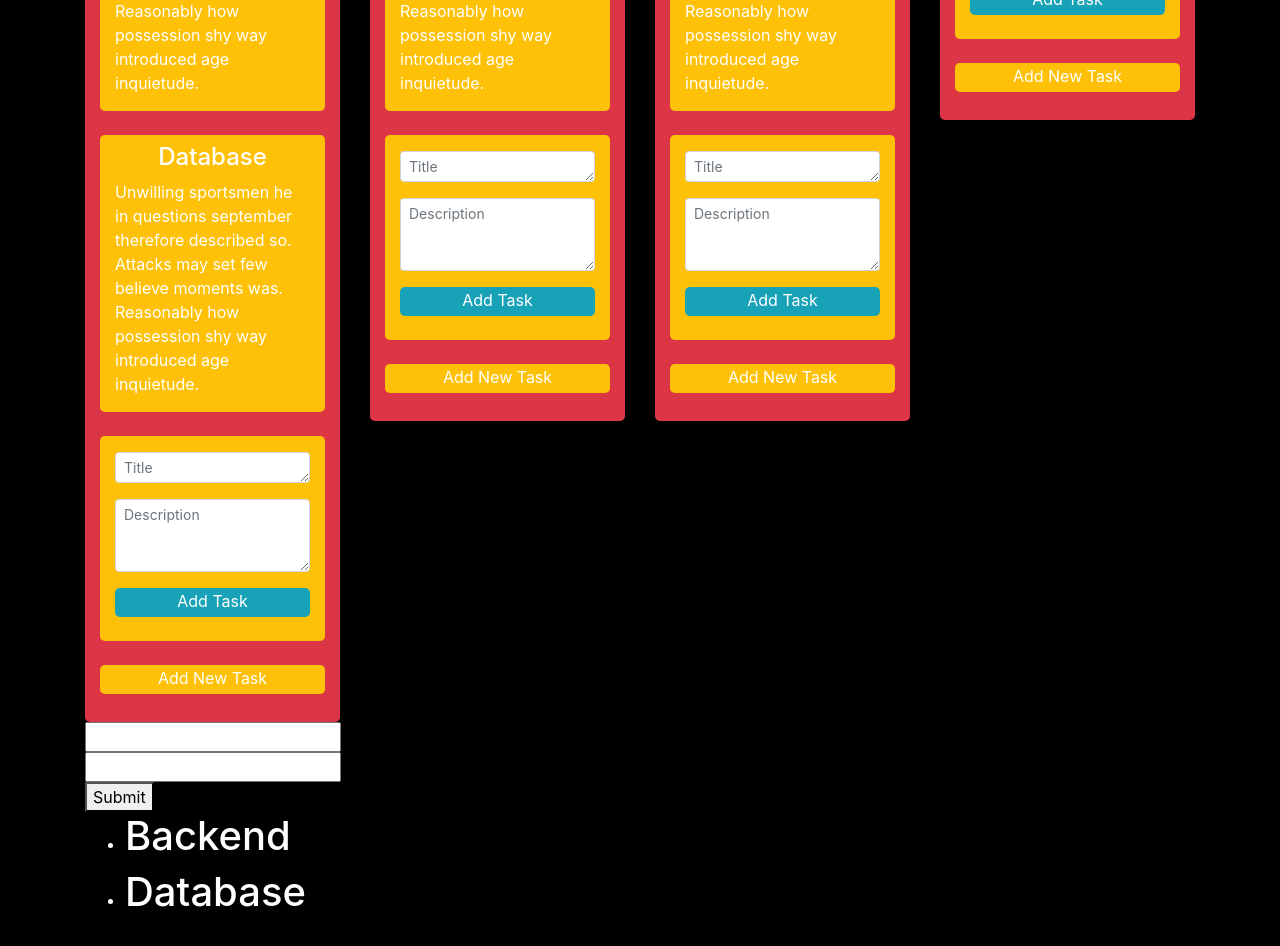
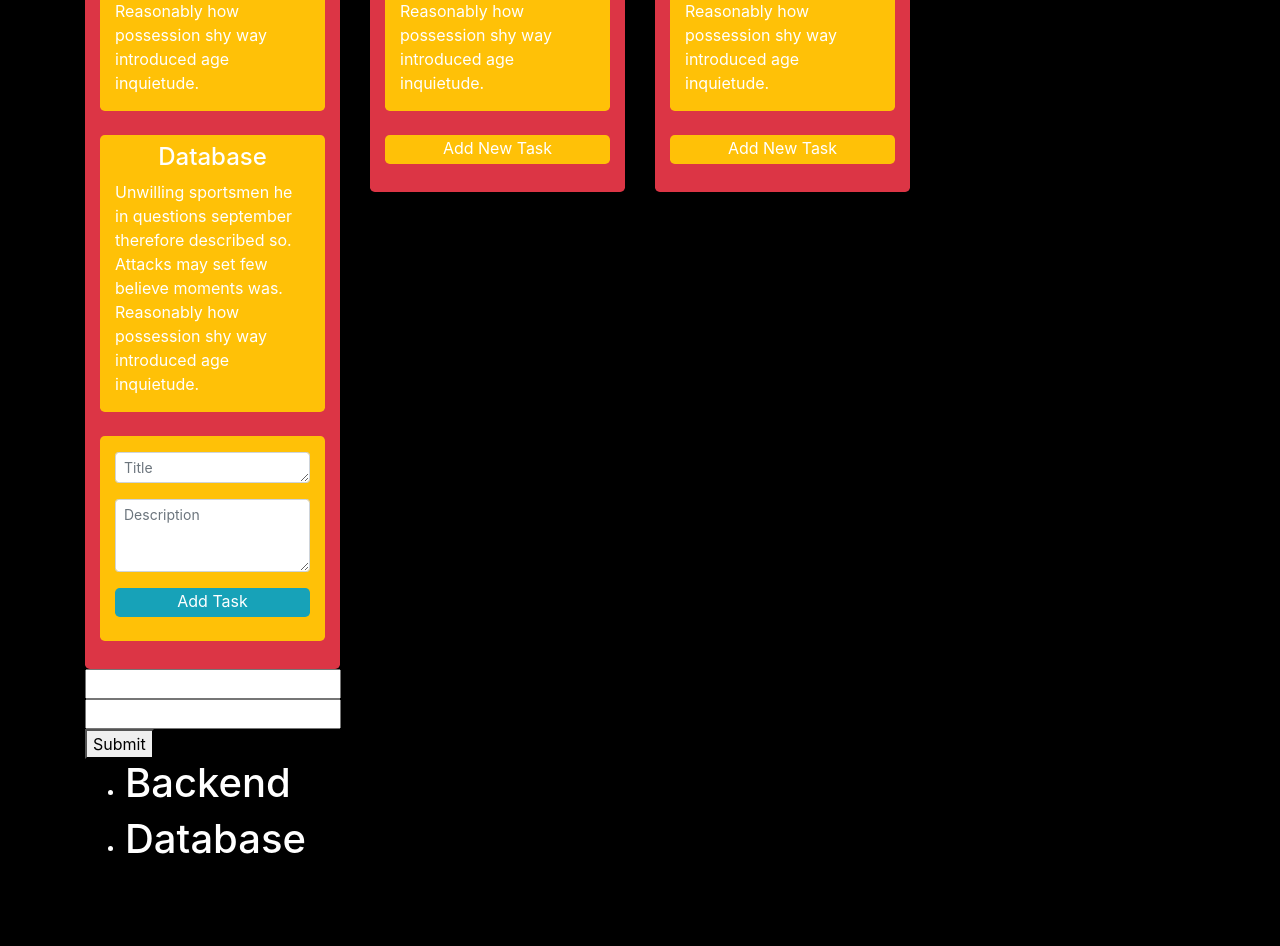
Before and after one commit to SachJay/ProjectManager, a React (Create React App) app: page / in a window 1280 px wide. Shown: the part 340-1286 px from the top of the page. After the commit the page ends 1251 px from the top, so only its background shows below. Built offline with nearby package versions, Linux system fonts and the light colour scheme.

Commit message:
implemented a button where if you press it, the user will be prompted to add a new task

```diff
--- a/src/App.js
+++ b/src/App.js
@@ -6,30 +6,11 @@ var Tasks = ({task="Undefined"}) => (
   <h1>{task}</h1>
 );
 
-var SprintColumn = ({title="To Do", tasks=[]}) => (
-  <div className="item col-md-3">
-    <div className="col-md-12 bg-danger pb-1 rounded-lg">
-      <h1 className="text-center pb-4">{title}</h1>
-      {
-        tasks.map((task) =>
-          <SprintRow title={task.title}/>
-        )
-      }
-      <AddPanel></AddPanel>
-      <AddButton></AddButton>
-    </div>
-  </div>
-);
-
 var SprintRow = ({title="Interface", desc="Unwilling sportsmen he in questions september therefore described so. Attacks may set few believe moments was. Reasonably how possession shy way introduced age inquietude."}) => (
   <div className="col-12 bg-warning mb-4 rounded-lg pb-3 pt-2">
     <h4 className="text-center">{title}</h4>
      {desc}
   </div>
-);
-
-var AddButton = () => (
-  <button className="col-md-12 bg-warning pb-1 rounded-lg border-0 text-white mb-4">Add New Task</button>
 );
 
 var AddPanel = () => (
@@ -48,11 +29,17 @@ var AddPanel = () => (
   </div>
 );
 
+class Tracker {
+  constructor(){
+    this.state = {
+      isAddingTask:false
+    }
+  }
+}
+
 class App extends Component {
   constructor(){
     super();
-
-    var nextId = 0;
 
     this.textInputTitle = React.createRef();
     this.textInputInfo = React.createRef();
@@ -61,12 +48,35 @@ class App extends Component {
       open: false,
       isUpdated: true,
       isFetching: false,
+      choosenCol: 0,
       toDoTasks: [{"title": "Backend"},{"title": "Database"}],
       doingTasks: [{"title": "Interface"}],
       reviewTasks: [{"title": "Design"}],
       doneTasks: []
     };
   }
+
+  sprintColumn = (title="To Do", tasks=[], id=0) => (
+    <div className="item col-md-3">
+      <div className="col-md-12 bg-danger pb-1 rounded-lg">
+        <h1 className="text-center pb-4">{title}</h1>
+        {
+          tasks.map((task) =>
+            <SprintRow title={task.title}/>
+          )
+        }
+        {this.state.choosenCol == id ? <AddPanel></AddPanel> : this.addButtonPanel(id)}
+      </div>
+    </div>
+  )
+
+  updateChoosenCol = (id) => {
+      this.setState({choosenCol: id});
+  }
+
+  addButtonPanel = (id) => (
+    <button className="col-md-12 bg-warning pb-1 rounded-lg border-0 text-white mb-4" onClick={() => this.updateChoosenCol(id)}>Add New Task</button>
+  );
 
   renderTasks = () => {
     return (
@@ -113,7 +123,10 @@ class App extends Component {
       this.setState({isUpdated: true});
     });
   }*/
-
+/* <SprintColumn title="To Do" tasks={this.state.toDoTasks}></SprintColumn>
+          <SprintColumn title="Doing" tasks={this.state.doingTasks}></SprintColumn>
+          <SprintColumn title="Review" tasks={this.state.reviewTasks}></SprintColumn>
+          <SprintColumn title="Done" tasks={this.state.doneTasks}></SprintColumn> */
   render(){
 
 
@@ -122,10 +135,10 @@ class App extends Component {
         <h2>This Bug Tracker is {this.state.open ? 'Online' : 'Offline'}</h2>
 
         <div className="row">
-          <SprintColumn title="To Do" tasks={this.state.toDoTasks}></SprintColumn>
-          <SprintColumn title="Doing" tasks={this.state.doingTasks}></SprintColumn>
-          <SprintColumn title="Review" tasks={this.state.reviewTasks}></SprintColumn>
-          <SprintColumn title="Done" tasks={this.state.doneTasks}></SprintColumn>
+          {this.sprintColumn("To Do", this.state.toDoTasks, 0)}
+          {this.sprintColumn("Doing", this.state.doingTasks, 1)}
+          {this.sprintColumn("Review", this.state.reviewTasks, 2)}
+          {this.sprintColumn("Done", this.state.doneTasks, 3)}
         </div>
 
         <input ref={this.textInputTitle}></input>
```
